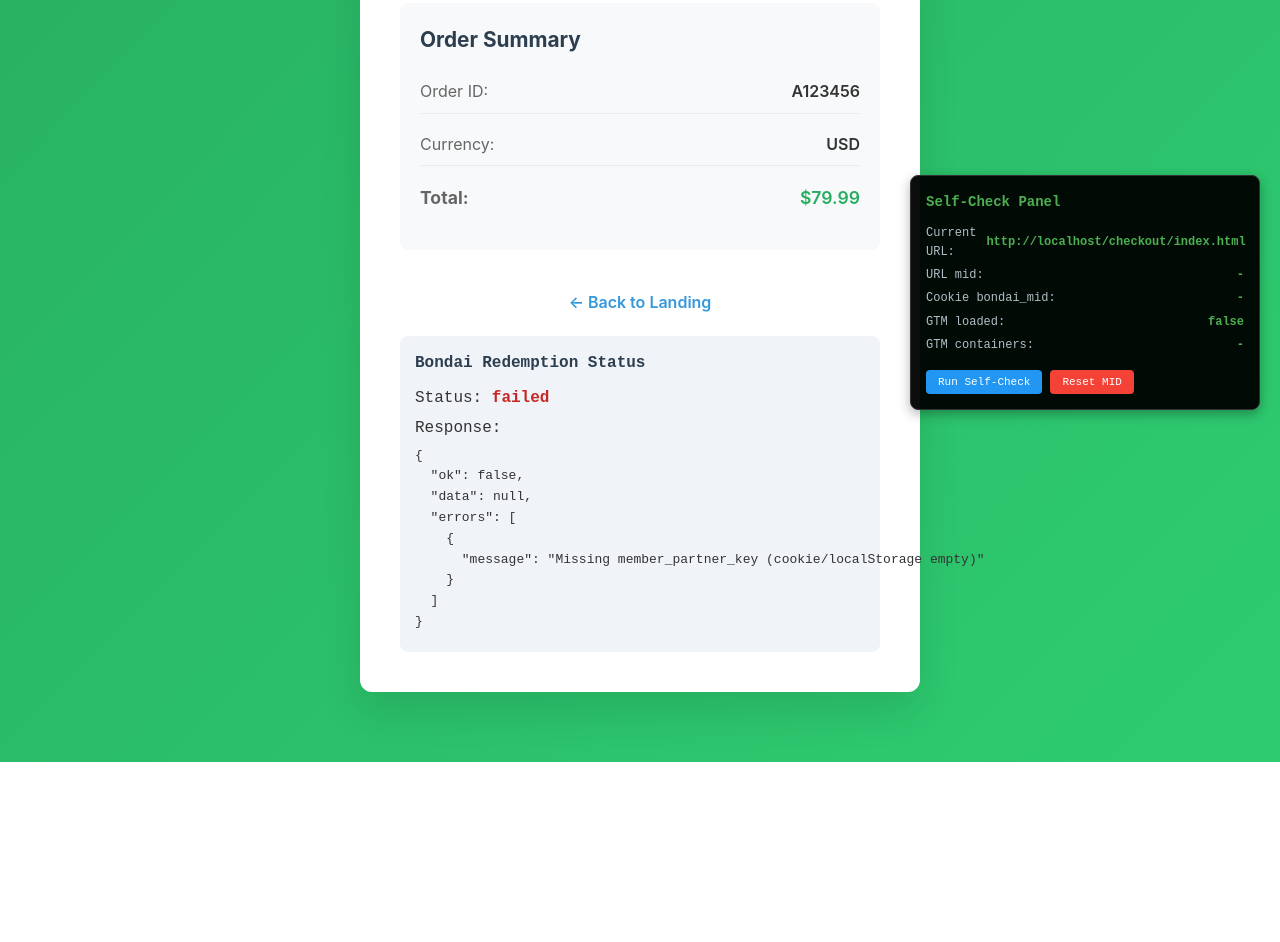
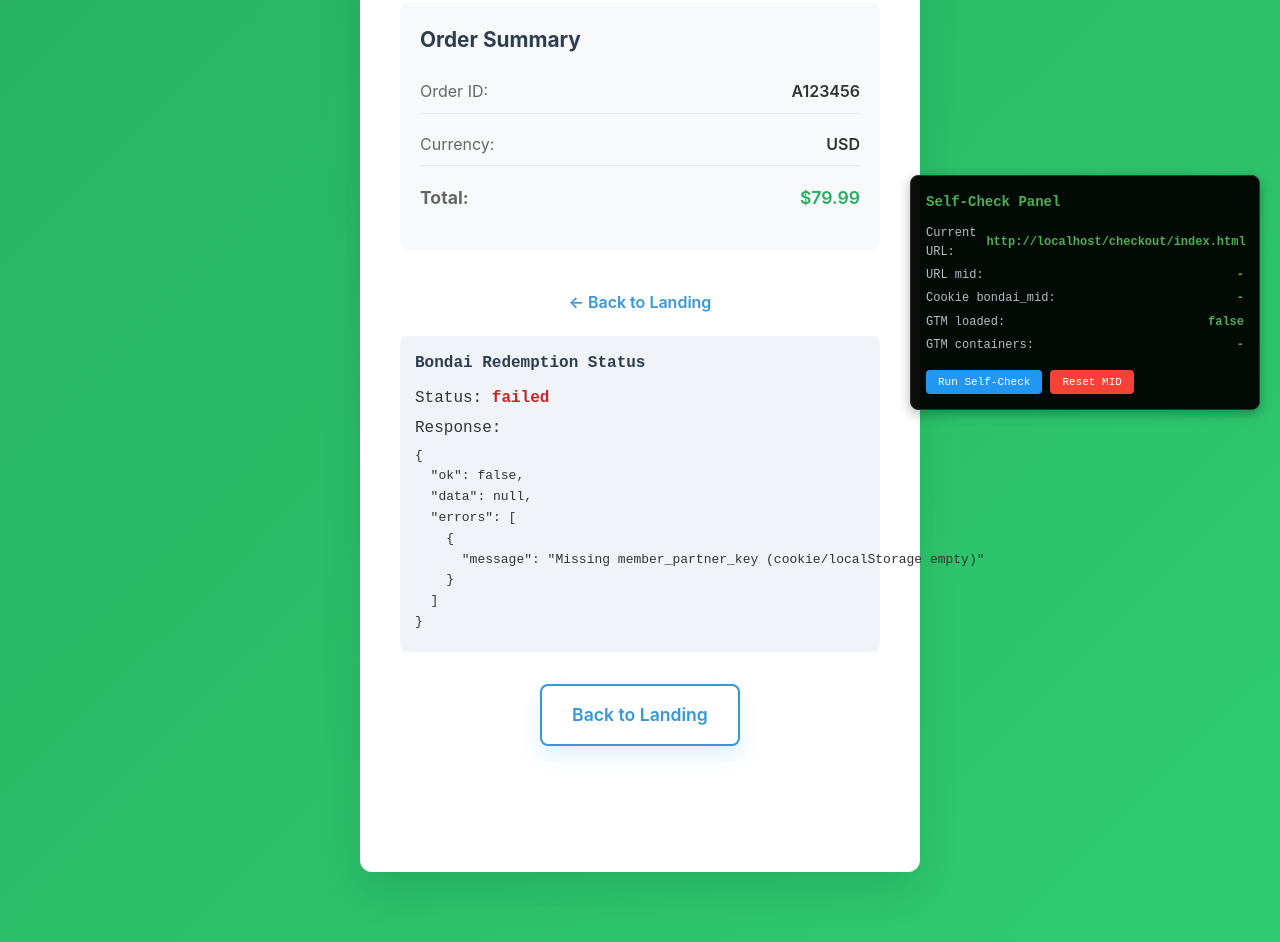
Before and after one commit to vdrvt/redemptions, a website: page checkout/index.html in a window 1280 px wide. Shown: the part 370-1312 px from the top of the page. Before the commit the page ends 1132 px from the top, so only its background shows below. Drawn offline with Linux system fonts and the light colour scheme.

Commit message:
adding a button to get back to index

```diff
--- a/checkout/index.html
+++ b/checkout/index.html
@@ -142,6 +142,39 @@
             cursor: pointer;
         }
 
+        .button.secondary {
+            background: white;
+            color: #3498db;
+            border: 2px solid #3498db;
+            box-shadow: 0 10px 20px rgba(52, 152, 219, 0.15);
+        }
+
+        .button.secondary:hover {
+            background: #f4faff;
+        }
+
+        .button.outline {
+            background: transparent;
+            color: white;
+            border: 2px solid rgba(255, 255, 255, 0.8);
+            box-shadow: none;
+        }
+
+        .button.outline:hover {
+            background: rgba(255, 255, 255, 0.12);
+        }
+
+        .cta-buttons {
+            margin-top: 24px;
+            display: flex;
+            flex-wrap: wrap;
+            justify-content: center;
+        }
+
+        .cta-buttons .button {
+            margin: 8px;
+        }
+
         .button:hover {
             transform: translateY(-2px);
             box-shadow: 0 10px 20px rgba(52, 152, 219, 0.3);
@@ -195,6 +228,11 @@
                 <div class="status-line">Status: <span class="status-fail" id="redemption-ok">pending</span></div>
                 <div class="status-line">Response:</div>
                 <pre class="status-line" id="redemption-response">waiting for response…</pre>
+            </div>
+
+            <div class="cta-buttons">
+                <a href="/landing.html" class="button secondary">Back to Landing</a>
+                <a href="/index.html" class="button outline">Choose Different Flow</a>
             </div>
         </div>
     </div>
```
Also changed, not shown: checkout-gtm.html (+3 -3 lines).
